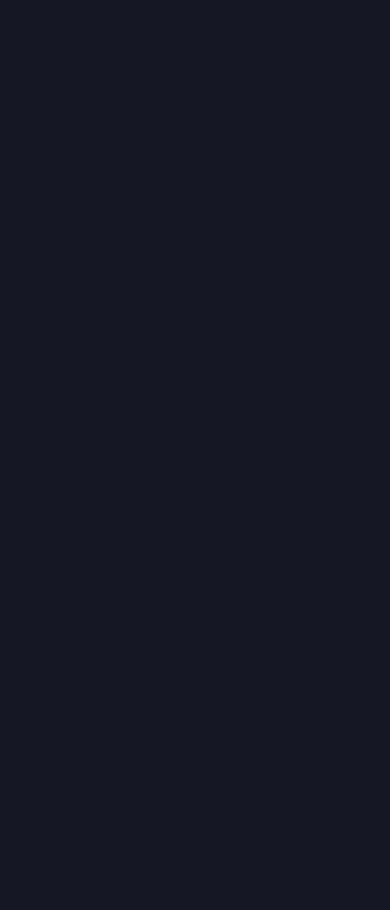
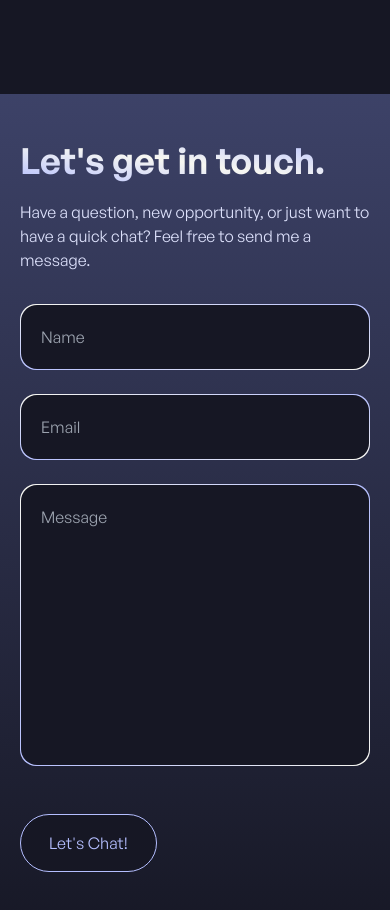
Before and after one commit to qiaoandrew/personal-website, a Next.js app: page / in a window 390 px wide. Shown: the part 2995-3905 px from the top of the page. Before the commit the page ends 3089 px from the top, so only its background shows below. Built offline with nearby package versions, Linux system fonts and the light colour scheme.

Commit message:
add contact form

```diff
--- a/components/UI/Button.tsx
+++ b/components/UI/Button.tsx
@@ -0,0 +1,68 @@
+import Link from 'next/link';
+import GradientBorder from './GradientBorder';
+
+type ButtonProps = {
+  type: 'route' | 'link' | 'button' | 'submit';
+  route?: string;
+  link?: string;
+  onClick?: () => void;
+  text?: string;
+  font?: string;
+  bg?: string;
+  padding?: string;
+  border?: string;
+  hover?: string;
+  classes?: string;
+  children: React.ReactNode;
+};
+
+export default function Button({
+  type,
+  route,
+  link,
+  onClick,
+  text = 'text-purple5 dark:text-purple3',
+  font,
+  bg = 'bg-beige dark:bg-black',
+  padding = 'px-7 py-4',
+  border = 'rounded-full border border-purple5 dark:border-purple3',
+  hover,
+  classes,
+  children,
+}: ButtonProps) {
+  const buttonClasses = `transition-300 md:hover:-translate-y-1 relative inline-block text-center ${text} ${font} ${bg} ${padding} ${border} ${hover} ${classes}`;
+
+  switch (type) {
+    case 'route':
+      return (
+        <Link href={route || ''} className={buttonClasses}>
+          {children}
+        </Link>
+      );
+    case 'link':
+      return (
+        <a
+          href={link || ''}
+          target='_blank'
+          rel='noreferrer noopener'
+          className={buttonClasses}
+        >
+          {children}
+        </a>
+      );
+    case 'button':
+      return (
+        <button onClick={onClick} className={buttonClasses}>
+          {children}
+        </button>
+      );
+    case 'submit':
+      return (
+        <button type='submit' onClick={onClick} className={buttonClasses}>
+          {children}
+        </button>
+      );
+    default:
+      return null;
+  }
+}
--- a/components/UI/TextArea.tsx
+++ b/components/UI/TextArea.tsx
@@ -0,0 +1,42 @@
+import GradientBorder from '@/components/UI/GradientBorder';
+
+type TextAreaProps = {
+  id: string;
+  name: string;
+  placeholder: string;
+  rows: number;
+  onChange: (e: React.ChangeEvent<HTMLTextAreaElement>) => void;
+  onBlur: (e: React.FocusEvent<HTMLTextAreaElement>) => void;
+  onFocus: (e: React.FocusEvent<HTMLTextAreaElement>) => void;
+  value: string;
+};
+
+export default function TextArea({
+  id,
+  name,
+  placeholder,
+  rows,
+  onChange,
+  onBlur,
+  onFocus,
+  value,
+}: TextAreaProps) {
+  return (
+    <GradientBorder
+      borderRadius='rounded-md'
+      borderColor='dark-main-gradient dark:light-main-gradient'
+    >
+      <textarea
+        name={name}
+        id={id}
+        placeholder={placeholder}
+        rows={rows}
+        onChange={onChange}
+        onBlur={onBlur}
+        onFocus={onFocus}
+        value={value}
+        className='-mb-1.5 w-full resize-none rounded-md bg-beige p-5 text-md text-black focus:outline-none dark:bg-black dark:text-purple2'
+      />
+    </GradientBorder>
+  );
+}
--- a/components/UI/TextInput.tsx
+++ b/components/UI/TextInput.tsx
@@ -0,0 +1,42 @@
+import GradientBorder from '@/components/UI/GradientBorder';
+
+type TextInputProps = {
+  name: string;
+  id: string;
+  type: string;
+  placeholder: string;
+  onChange: (e: React.ChangeEvent<HTMLInputElement>) => void;
+  onBlur: (e: React.FocusEvent<HTMLInputElement>) => void;
+  onFocus: (e: React.FocusEvent<HTMLInputElement>) => void;
+  value: string;
+};
+
+export default function TextInput({
+  name,
+  id,
+  type,
+  placeholder,
+  onChange,
+  onBlur,
+  onFocus,
+  value,
+}: TextInputProps) {
+  return (
+    <GradientBorder
+      borderRadius='rounded-md'
+      borderColor='dark-main-gradient dark:light-main-gradient'
+    >
+      <input
+        name={name}
+        id={id}
+        type={type}
+        placeholder={placeholder}
+        onChange={onChange}
+        onBlur={onBlur}
+        onFocus={onFocus}
+        value={value}
+        className='w-full rounded-md bg-beige p-5 text-md text-black focus:outline-none dark:bg-black dark:text-purple2'
+      />
+    </GradientBorder>
+  );
+}
--- a/components/navigation/DesktopMenu.tsx
+++ b/components/navigation/DesktopMenu.tsx
@@ -4,7 +4,7 @@ import { ROUTES } from '@/constants/routes';
 
 export default function DesktopMenu() {
   const linkClasses =
-    'transition-300 text-sm font-[450] text-black hover:text-purple5 dark:text-purple2 dark:hover:text-beige 2xl:text-base';
+    'transition-300 text-sm font-[450] text-black hover:text-purple5 dark:text-purple2 dark:hover:text-beige 2xl:text-md';
 
   return (
     <nav className='hidden gap-14 xl:flex 2xl:gap-16'>
--- a/components/navigation/Header.tsx
+++ b/components/navigation/Header.tsx
@@ -11,7 +11,7 @@ export default function Header() {
       <div className='transition-300 flex items-center justify-between rounded-full bg-transparent px-2 py-3 backdrop-blur-md 3xs:px-3 3xs:py-4 xs:px-5 xl:-mx-6 xl:px-6'>
         <Link
           href='/'
-          className='gradient-text dark-main-gradient dark:light-main-gradient font-medium md:text-sm 2xl:text-base'
+          className='gradient-text dark-main-gradient dark:light-main-gradient font-medium md:text-sm 2xl:text-md'
         >
           Andrew Qiao
         </Link>
--- a/components/sections/home/Contact.tsx
+++ b/components/sections/home/Contact.tsx
@@ -1,3 +1,125 @@
+import { useState } from 'react';
+import { useFormik } from 'formik';
+
+import ID from '@/components/navigation/ID';
+import TextInput from '@/components/UI/TextInput';
+import TextArea from '@/components/UI/TextArea';
+
+import { handleSubmit, validateContactForm } from '@/util/form';
+import Button from '@/components/UI/Button';
+
 export default function Contact() {
-  return <></>;
+  const [success, setSuccess] = useState(false);
+  const [error, setError] = useState(false);
+
+  const formik = useFormik({
+    initialValues: {
+      name: '',
+      email: '',
+      message: '',
+    },
+    validate: validateContactForm,
+    onSubmit: async (values, { resetForm }) => {
+      setError(false);
+      setSuccess(false);
+      try {
+        handleSubmit('contact', values);
+        resetForm();
+        setSuccess(true);
+      } catch (error) {
+        console.log(error);
+        setError(true);
+      }
+    },
+  });
+
+  return (
+    <section className='relative bg-gradient-to-b from-purple1 to-transparent dark:from-purple4'>
+      <ID id='contact' />
+      <div className='mx-container pb-16 pt-10 3xs:pb-20 sm:pt-12 lg:grid xl:grid-cols-[2fr_3fr] xl:gap-24 xl:pb-32 xl:pt-20 2xl:grid-cols-[4fr_5fr] 2xl:pb-36 2xl:pt-24'>
+        <div>
+          <h2 className='mb-2 text-2xl font-semibold 3xs:mb-3 3xs:text-3xl 2xs:text-5xl md:text-6xl xl:mb-4 xl:text-7xl 2xl:text-8xl 3xl:mb-5 3xl:text-9xl'>
+            <span className='gradient-text dark-main-gradient dark:light-main-gradient'>
+              Let&apos;s get in touch.
+            </span>
+          </h2>
+          <p className='transition-300 mb-6 max-w-[600px] text-black dark:text-purple2 3xs:mb-8 lg:mb-10 lg:text-lg xl:mb-0 2xl:text-xl'>
+            Have a question, new opportunity, or just want to have a quick chat?
+            Feel free to send me a message.
+          </p>
+        </div>
+        <form
+          name='contact'
+          onSubmit={formik.handleSubmit}
+          className='xl:mt-4'
+          data-netlify='true'
+        >
+          <div className='mb-10 flex flex-col gap-5 3xs:mb-12 3xs:gap-6 xl:mb-16 xl:gap-8'>
+            <div className='flex flex-col gap-2.5 lg:gap-3'>
+              <TextInput
+                id='name'
+                name='name'
+                type='text'
+                placeholder='Name'
+                onChange={formik.handleChange}
+                onBlur={formik.handleBlur}
+                onFocus={() => setSuccess(false)}
+                value={formik.values.name}
+              />
+              {formik.errors.name && formik.touched.name && (
+                <p className='text-sm text-red lg:text-md'>
+                  {formik.errors.name}
+                </p>
+              )}
+            </div>
+            <div className='flex flex-col gap-2.5 lg:gap-3'>
+              <TextInput
+                id='email'
+                name='email'
+                type='email'
+                placeholder='Email'
+                onChange={formik.handleChange}
+                onBlur={formik.handleBlur}
+                onFocus={() => setSuccess(false)}
+                value={formik.values.email}
+              />
+              {formik.errors.email && formik.touched.email && (
+                <p className='text-sm text-red lg:text-md'>
+                  {formik.errors.email}
+                </p>
+              )}
+            </div>
+            <div className='flex flex-col gap-2.5 lg:gap-3'>
+              <TextArea
+                id='message'
+                name='message'
+                rows={10}
+                placeholder='Message'
+                onChange={formik.handleChange}
+                onBlur={formik.handleBlur}
+                onFocus={() => setSuccess(false)}
+                value={formik.values.message}
+              />
+              {formik.errors.message && formik.touched.message && (
+                <p className='text-sm text-red lg:text-md'>
+                  {formik.errors.message}
+                </p>
+              )}
+              {success && (
+                <p className='text-sm text-darkGreen dark:text-lightGreen lg:text-md'>
+                  Success! I will get back to you ASAP!
+                </p>
+              )}
+              {error && (
+                <p className='text-sm text-red lg:text-md'>
+                  Oops! Something went wrong. Please try again.
+                </p>
+              )}
+            </div>
+          </div>
+          <Button type='submit'>Let&apos;s Chat!</Button>
+        </form>
+      </div>
+    </section>
+  );
 }
--- /dev/null
+++ b/util/form.ts
@@ -0,0 +1,38 @@
+import axios from 'axios';
+
+const encode = (data: Record<string, string>): string => {
+  return Object.keys(data)
+    .map((key) => encodeURIComponent(key) + '=' + encodeURIComponent(data[key]))
+    .join('&');
+};
+
+export const handleSubmit = async (
+  name: string,
+  data: Record<string, string>
+): Promise<void> => {
+  try {
+    await axios.post('/form.html', encode({ 'form-name': name, ...data }));
+  } catch (error) {
+    console.log(error);
+  }
+};
+
+export const validateContactForm = (values: Record<string, string>) => {
+  const errors: Record<string, string> = {};
+
+  if (!values.name) {
+    errors.name = 'Please enter your name.';
+  }
+
+  if (!values.email) {
+    errors.email = 'Please enter your email.';
+  } else if (!/^[A-Z0-9._%+-]+@[A-Z0-9.-]+\.[A-Z]{2,4}$/i.test(values.email)) {
+    errors.email = 'Please enter a valid email.';
+  }
+
+  if (!values.message) {
+    errors.message = 'Please enter a message.';
+  }
+
+  return errors;
+};
```
Also changed, not shown: util/submit-form.ts (deleted, +0 -18 lines), public/img/logos/td.png.
